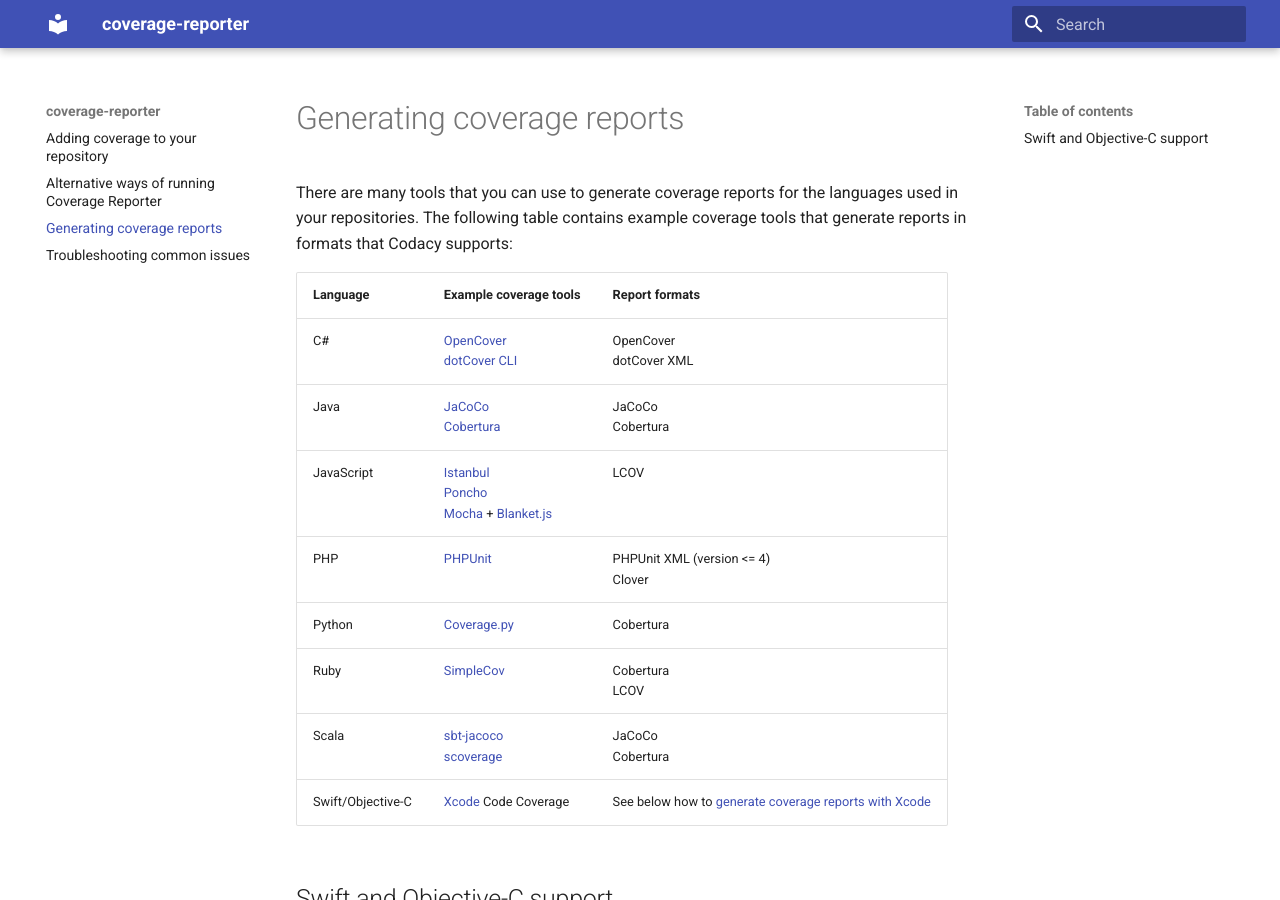
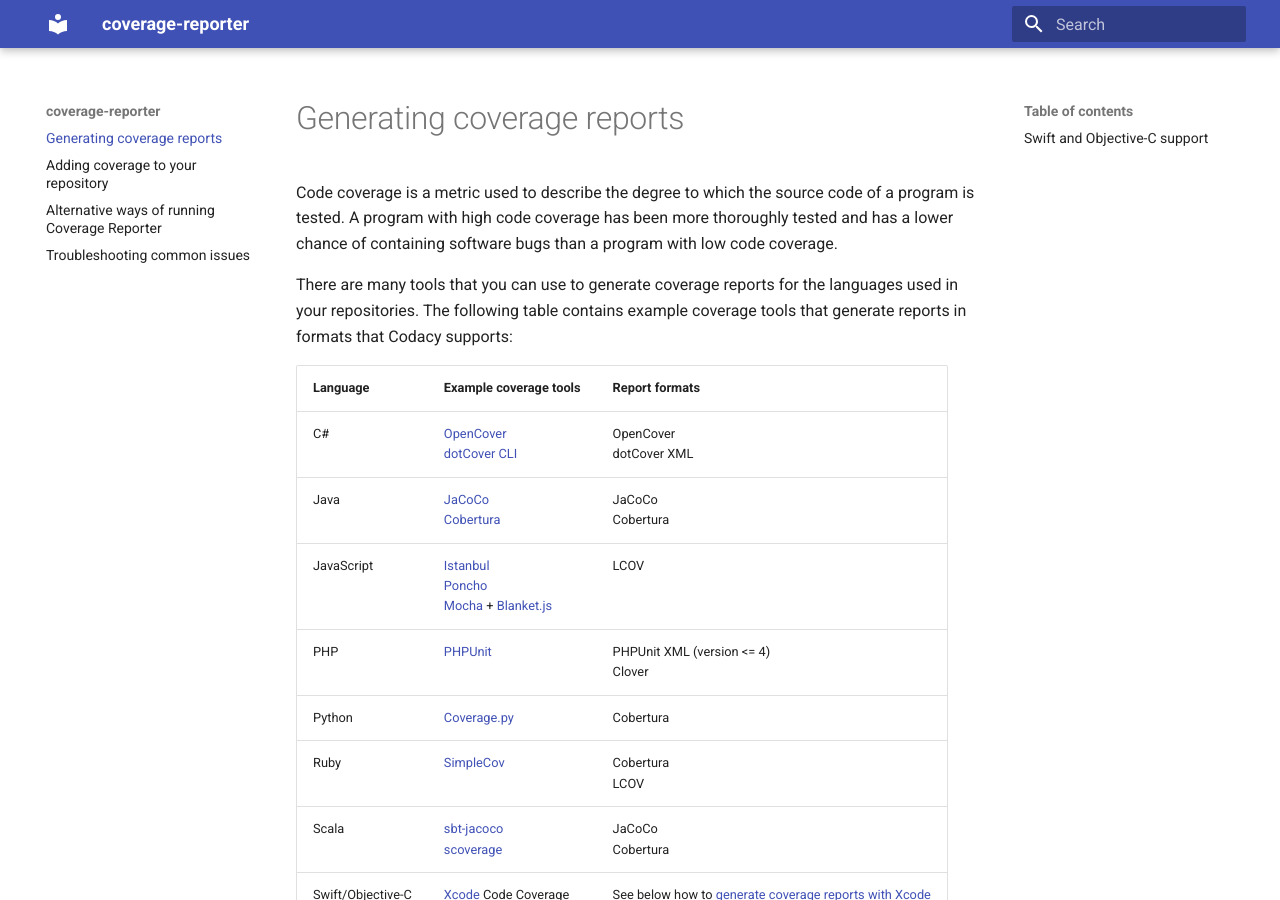
Before and after one commit to codacy/codacy-coverage-reporter, an MkDocs documentation site: the page built from docs/generating-coverage-reports.md, in a window 1280 px wide and 900 px high. Built offline with MkDocs 1.6.1 and Material for MkDocs 9.7.7, drawn with Linux system fonts in a browser that asks for light colours.

Commit message:
Reorder topics to more logical sequence

```diff
--- a/docs/generating-coverage-reports.md
+++ b/docs/generating-coverage-reports.md
@@ -1,4 +1,6 @@
 # Generating coverage reports
+
+Code coverage is a metric used to describe the degree to which the source code of a program is tested. A program with high code coverage has been more thoroughly tested and has a lower chance of containing software bugs than a program with low code coverage.
 
 There are many tools that you can use to generate coverage reports for the languages used in your repositories. The following table contains example coverage tools that generate reports in formats that Codacy supports:
 
--- a/mkdocs.yml
+++ b/mkdocs.yml
@@ -18,7 +18,7 @@
       permalink: true
 
 nav:
-  - "index.md"
+  - "generating-coverage-reports.md"
+  - "adding-coverage-to-your-repository.md"
   - "alternative-ways-of-running-coverage-reporter.md"
-  - "generating-coverage-reports.md"
   - "troubleshooting-common-issues.md"
```
Also changed, not shown: docs/adding-coverage-to-your-repository.md (renamed from docs/index.md, +1 -3 lines), docs/alternative-ways-of-running-coverage-reporter.md (+1 -1 lines), docs/troubleshooting-common-issues.md (+1 -1 lines).
